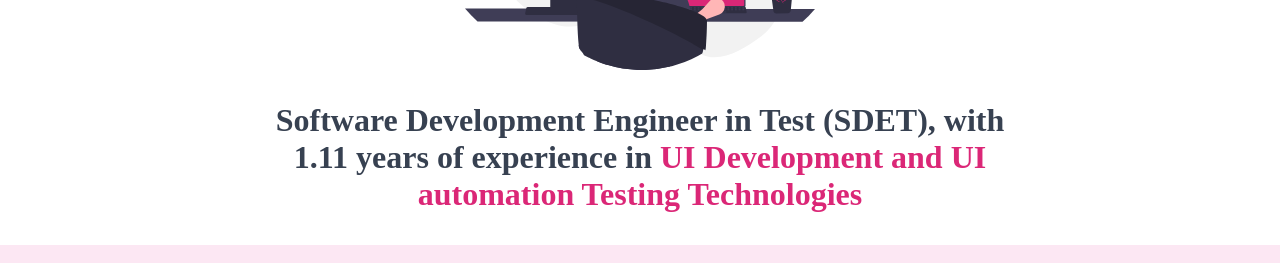
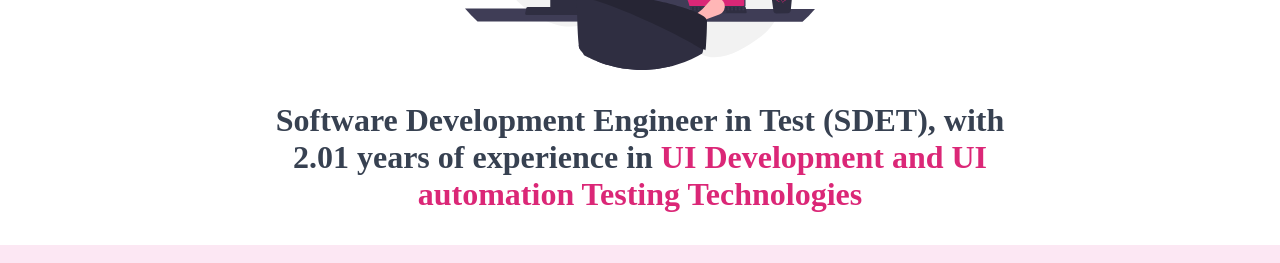
Before and after one commit to SaikatGhoshNIT/My_Portfolio, a plain HTML site: page index.html in a window 1280 px wide. Shown: the part 401-664 px from the top of the page. Drawn offline with Linux system fonts and the light colour scheme; a web font is replaced by a local one.

Commit message:
Updated year of experience

```diff
--- a/index.html
+++ b/index.html
@@ -29,7 +29,7 @@
 
     <header class="head">
         <img class="head-img" src="images/undraw_programming_re_kg9v (1).svg" alt="Picture is not loading">
-        <h1 class="head-header">Software Development Engineer in Test (SDET), with 1.11 years of experience in <span class="head-color"> UI Development and UI automation Testing Technologies</span></h1>
+        <h1 class="head-header">Software Development Engineer in Test (SDET), with 2.01 years of experience in <span class="head-color"> UI Development and UI automation Testing Technologies</span></h1>
     </header>
 
     <section class="off-white mid">
```
